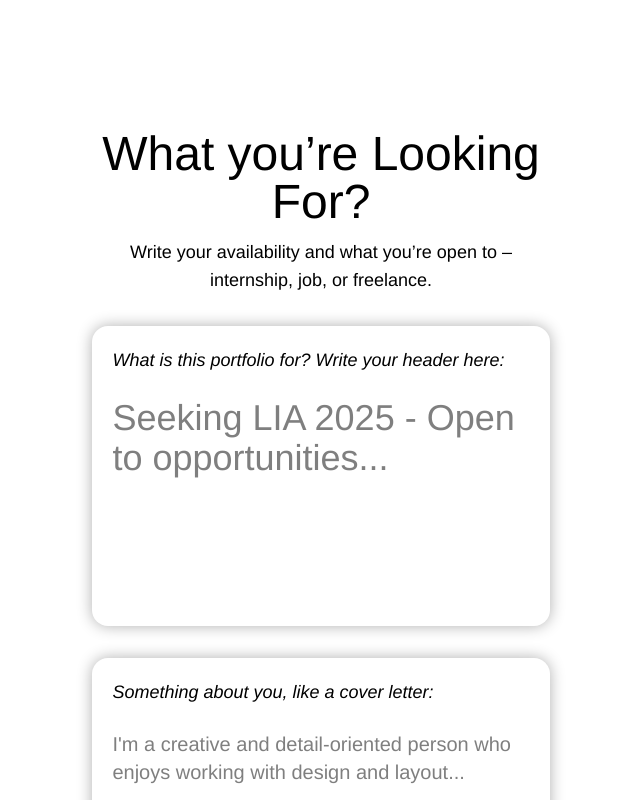
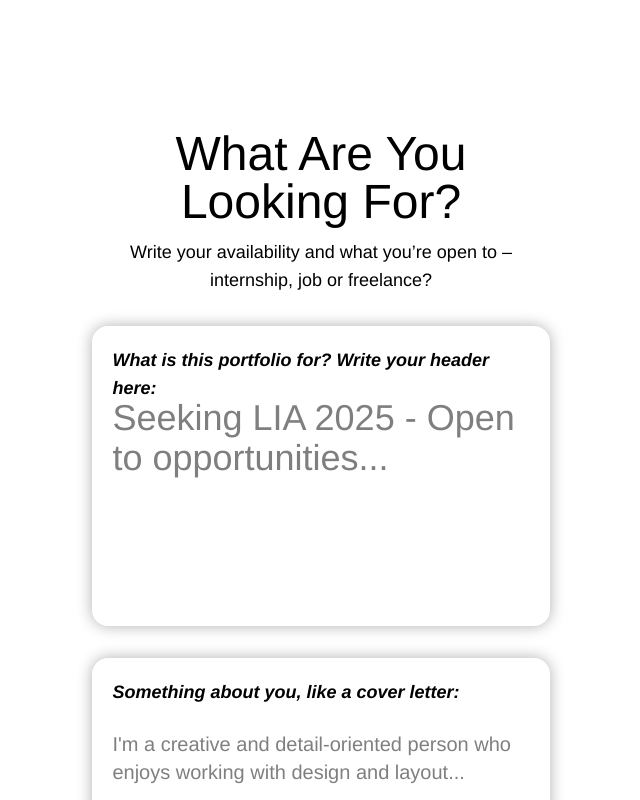
Before and after one commit to maxwelin/team-1, a React (Vite) app: page / in a window 1280 px wide. Shown: the part 2380-3180 px from the top of the page, without its empty margins (319-959 px from the left). Built offline with nearby package versions, Linux system fonts and the light colour scheme.

Commit message:
increased weight on describing text for each textarea

```diff
--- a/src/components/Form/Form.jsx
+++ b/src/components/Form/Form.jsx
@@ -434,18 +434,18 @@ const Form = () => {
 
         <div className="flex flex-col w-1/2 mx-auto mt-80 mb-0 gap-2">
           <h3 className="text-5xl text-center font-normal mb-1">
-            What you’re Looking For?
+            What Are You Looking For?
           </h3>
           <p className="text-lg text-center">
-            Write your availability and what you’re open to – internship, job,
-            or freelance.
+            Write your availability and what you’re open to – internship, job or
+            freelance?
           </p>
 
           {/* Header textarea – större */}
           <div className="flex relative flex-col py-6">
             <label
               style={{ color: fontColor }}
-              className="absolute top-6 text-lg italic pl-5 pt-5 pr-5"
+              className="absolute font-semibold top-6 text-lg italic pl-5 pt-5 pr-5"
             >
               What is this portfolio for? Write your header here:
             </label>
@@ -464,7 +464,7 @@ const Form = () => {
           <div className="relative flex flex-col">
             <label
               style={{ color: fontColor }}
-              className="absolute top-0 text-lg italic pl-5 pt-5 pr-5"
+              className="absolute font-semibold top-0 text-lg italic pl-5 pt-5 pr-5"
             >
               Something about you, like a cover letter:
             </label>
@@ -660,7 +660,7 @@ const Form = () => {
               <div className="relative">
                 <label
                   style={{ color: fontColor }}
-                  className="absolute top-0 text-lg italic pl-5 pt-5 pr-5"
+                  className="absolute font-semibold top-0 text-lg italic pl-5 pt-5 pr-5"
                 >
                   Describe your skills and how you've applied them:
                 </label>
@@ -722,7 +722,7 @@ const Form = () => {
           <div className="flex flex-col relative  py-2">
             <label
               style={{ color: fontColor }}
-              className="absolute top-0 text-lg italic pl-5 pt-5 pr-5"
+              className="absolute font-semibold top-0 text-lg italic pl-5 pt-5 pr-5"
             >
               Write your quote here:
             </label>
@@ -744,7 +744,7 @@ const Form = () => {
           <div className="flex relative flex-col">
             <label
               style={{ color: fontColor }}
-              className="absolute top-0 text-lg italic pl-5 pt-5 pr-5"
+              className="absolute font-semibold top-0 text-lg italic pl-5 pt-5 pr-5"
             >
               Who said it? Write here:
             </label>
@@ -771,8 +771,8 @@ const Form = () => {
             portfolio truly yours. <br /> Customize the style to match your
             personality and see your changes instantly. You can always go back
             and make edits at any time. <br /> When you're happy with how it
-            looks, hit "Generate Portfolio" to save or "Reset All" to start
-            over.
+            looks, hit <span className="italic">"Generate Portfolio"</span> to
+            save or <span className="italic">"Reset All"</span> to start over.
           </p>
           <select
             style={{ backgroundColor: bgColor }}
```
